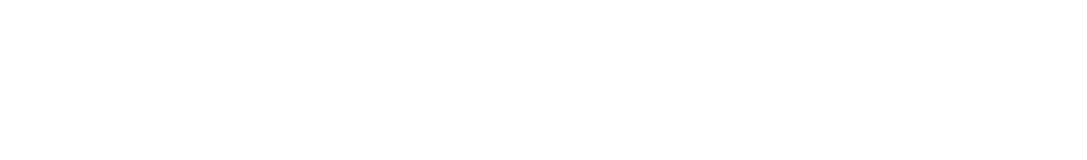
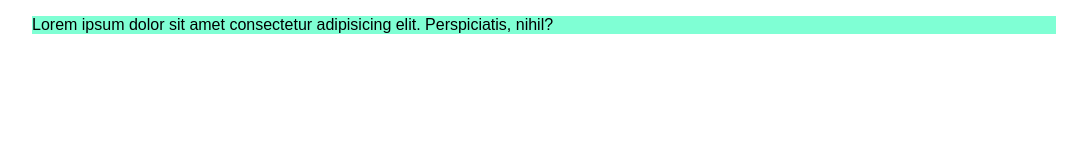
Before and after one commit to anastasiakorsakova2003-oss/GitHW, a plain HTML site: page index.htm in a window 1280 px wide. Shown: the whole page, without its empty margins (96-1183 px from the left). Drawn offline with Linux system fonts and the light colour scheme.

Commit message:
added text

```diff
--- a/index.htm
+++ b/index.htm
@@ -7,6 +7,8 @@
     <link rel="stylesheet" href="index.css">
 </head>
 <body>
-
+    <div class="wrapper">
+        <p>Lorem ipsum dolor sit amet consectetur adipisicing elit. Perspiciatis, nihil?</p>
+    </div>
 </body>
 </html>
```
